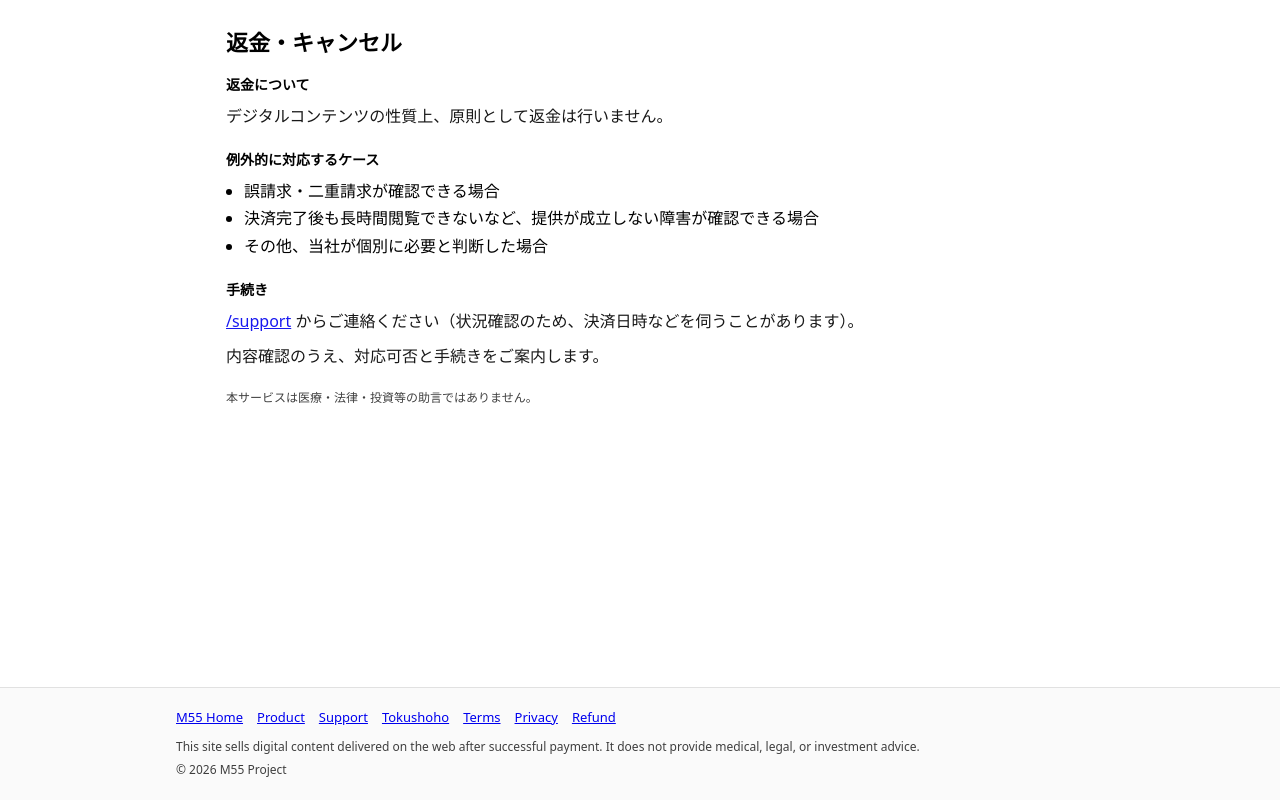
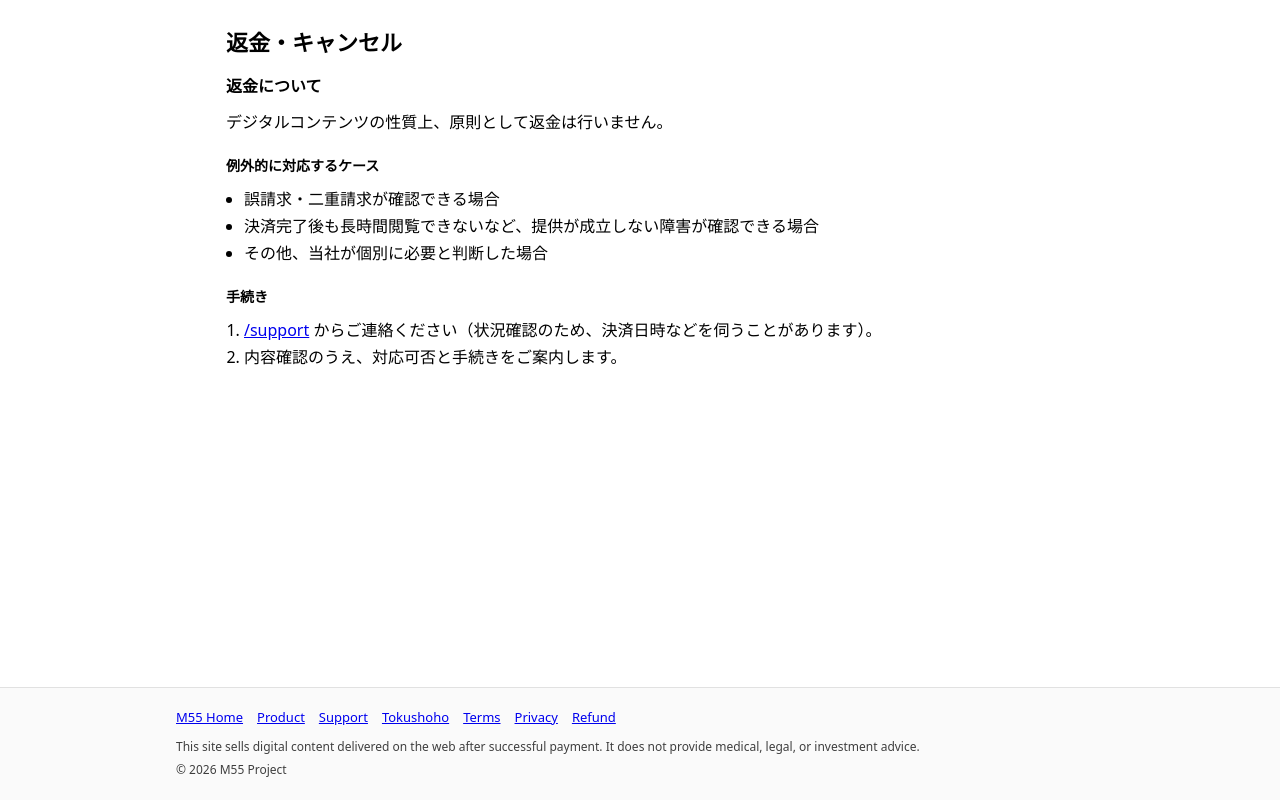
Before and after one commit to lexsia228/M55-soul, a Next.js app: page /legal/refund in a window 1280 px wide. Built offline with nearby package versions, Linux system fonts and the light colour scheme.

Commit message:
fix(gate-r): refund policy for one-time digital content

```diff
--- a/app/legal/refund/page.tsx
+++ b/app/legal/refund/page.tsx
@@ -10,14 +10,14 @@ export default function RefundPage() {
       <h1 style={{ fontSize: 22, fontWeight: 600, margin: "0 0 12px" }}>返金・キャンセル</h1>
 
       <section style={{ margin: "0 0 18px" }}>
-        <h2 style={{ fontSize: 14, fontWeight: 700, margin: "0 0 6px" }}>返金について</h2>
-        <p style={{ margin: 0, opacity: 0.9 }}>
+        <h2 style={{ fontSize: 16, fontWeight: 600, margin: "0 0 8px" }}>返金について</h2>
+        <p style={{ margin: 0 }}>
           デジタルコンテンツの性質上、原則として返金は行いません。
         </p>
       </section>
 
       <section style={{ margin: "0 0 18px" }}>
-        <h2 style={{ fontSize: 14, fontWeight: 700, margin: "0 0 6px" }}>例外的に対応するケース</h2>
+        <h2 style={{ fontSize: 14, fontWeight: 600, margin: "0 0 8px" }}>例外的に対応するケース</h2>
         <ul style={{ margin: 0, paddingLeft: 18 }}>
           <li>誤請求・二重請求が確認できる場合</li>
           <li>決済完了後も長時間閲覧できないなど、提供が成立しない障害が確認できる場合</li>
@@ -26,18 +26,14 @@ export default function RefundPage() {
       </section>
 
       <section style={{ margin: "0 0 18px" }}>
-        <h2 style={{ fontSize: 14, fontWeight: 700, margin: "0 0 6px" }}>手続き</h2>
-        <p style={{ margin: "0 0 8px", opacity: 0.9 }}>
-          <Link href="/support">/support</Link> からご連絡ください（状況確認のため、決済日時などを伺うことがあります）。
-        </p>
-        <p style={{ margin: 0, opacity: 0.9 }}>
-          内容確認のうえ、対応可否と手続きをご案内します。
-        </p>
+        <h2 style={{ fontSize: 14, fontWeight: 600, margin: "0 0 8px" }}>手続き</h2>
+        <ol style={{ margin: 0, paddingLeft: 18 }}>
+          <li>
+            <Link href="/support">/support</Link> からご連絡ください（状況確認のため、決済日時などを伺うことがあります）。
+          </li>
+          <li>内容確認のうえ、対応可否と手続きをご案内します。</li>
+        </ol>
       </section>
-
-      <p style={{ margin: 0, fontSize: 12, opacity: 0.75 }}>
-        本サービスは医療・法律・投資等の助言ではありません。
-      </p>
     </main>
   );
 }
```
